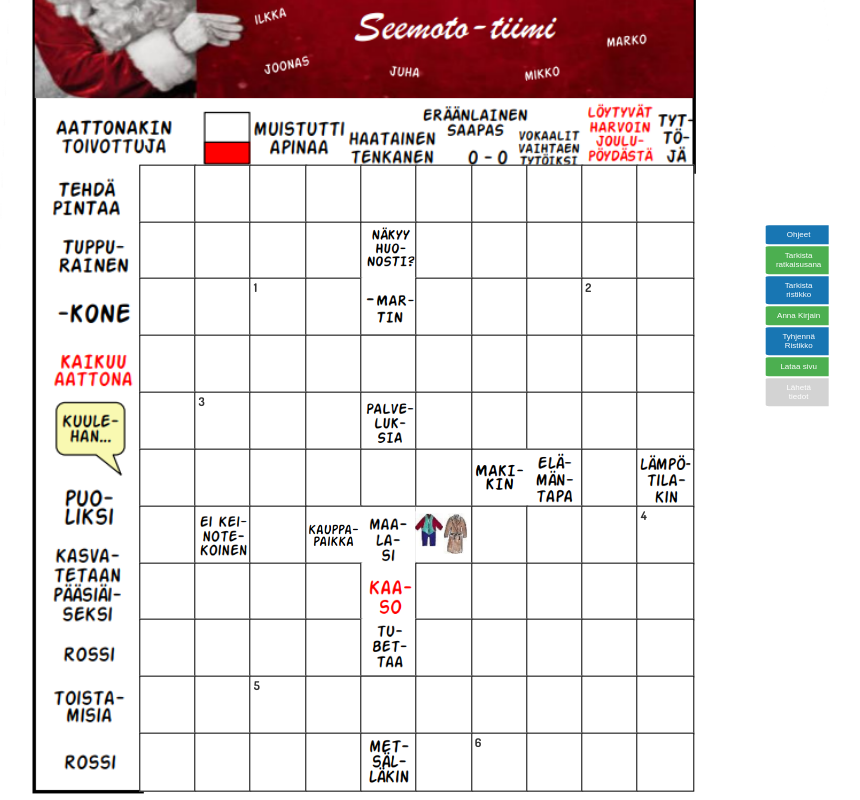
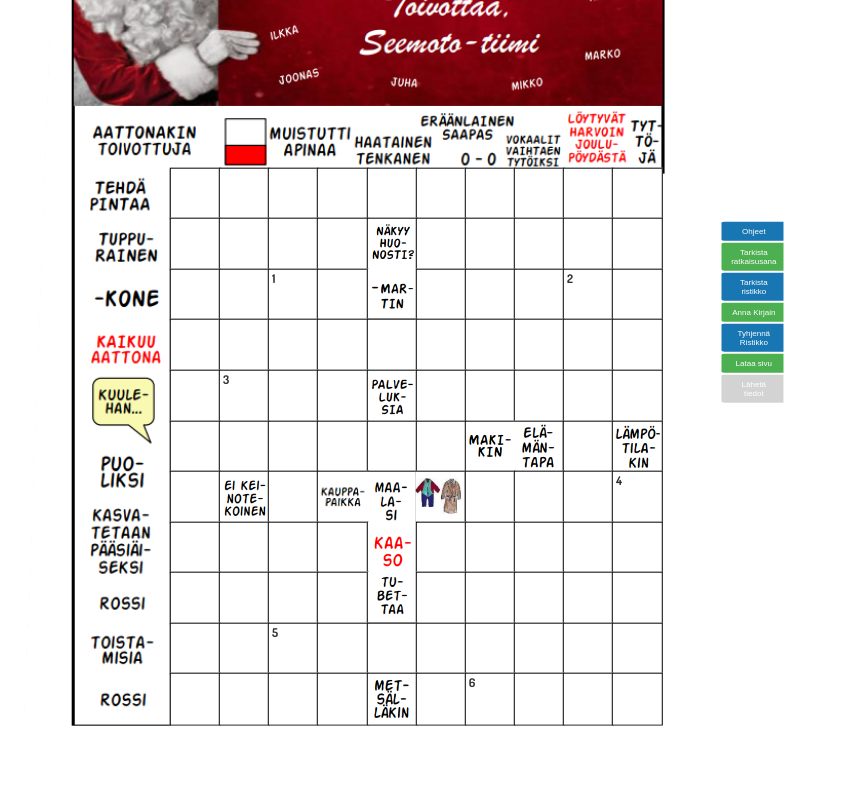
Before and after one commit to DeveloperWizard83/ristikko2021, a React (Vite) app: page / in a window 1280 px wide. Shown: the part 337-1137 px from the top of the page, without its empty margins (236-1096 px from the left). After the commit the page ends 1063 px from the top, so only its background shows below. Built offline with nearby package versions, Linux system fonts and the light colour scheme.

Commit message:
Muokattu ristikkoa pienemmäksi

```diff
--- a/src/Buttons.jsx
+++ b/src/Buttons.jsx
@@ -125,7 +125,7 @@ alert(`Olet ratkaissut ristikosta ${correctnessPercentage} prosenttia.`);
       logging: true,
       onclone: (clonedDocument) => {
         const clonedGridContainer = clonedDocument.querySelector('.grid-container');
-        clonedGridContainer.style.transform = `translate(-421px, -465px)`; // Adjust this value accordingly
+        clonedGridContainer.style.transform = `translate(-376px, -416px)`; // Adjust this value accordingly
       }
     }).then(capturedCanvas => {
       // Restore original styles after capture
--- a/src/CrosswordGrid.css
+++ b/src/CrosswordGrid.css
@@ -11,8 +11,8 @@
   top: 50%; /* Center vertically */
   left: 50%; /* Center horizontally */
   transform: translate(-50%, -36%); /* Center the element */
-  height: 79.6vw; /* Height relative to viewport width */
-  width: 66.3vw; /* Width relative to viewport width */
+  height: 70.6vw; /* Height relative to viewport width */
+  width: 59.3vw; /* Width relative to viewport width */
   background-image: url('assets/images/tausta.png');
   background-repeat: no-repeat;
   background-size: cover;
@@ -20,10 +20,10 @@
 }
 .grid-container {
   display: grid;
-  grid-template-columns: repeat(10, 4.32vw);
-  grid-template-rows: repeat(11, 4.44vw);
+  grid-template-columns: repeat(10, 3.84vw);
+  grid-template-rows: repeat(11, 3.95vw);
   position: absolute;
-  top: calc(50% + 14.6vw); /* Adjust 20px to whatever value you need to move it down */
+  top: calc(50% + 13.4vw); /* Adjust 20px to whatever value you need to move it down */
   left: calc(50% + 0.9vw); /* Adjust 20px to whatever value you need to move it right */
   transform: translate(-50%, -50%); /* This centers the grid based on its own size */
 }
```
